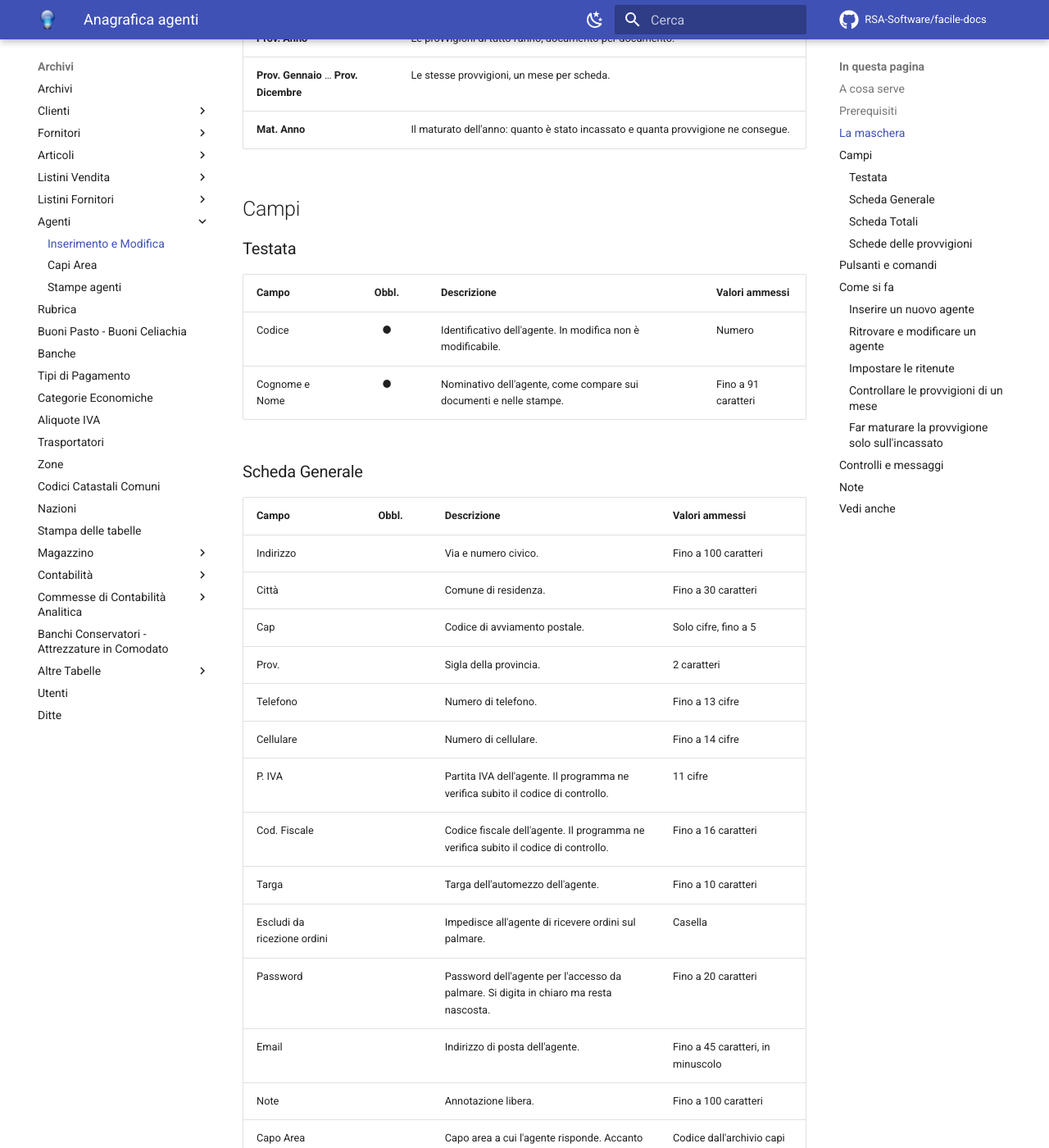
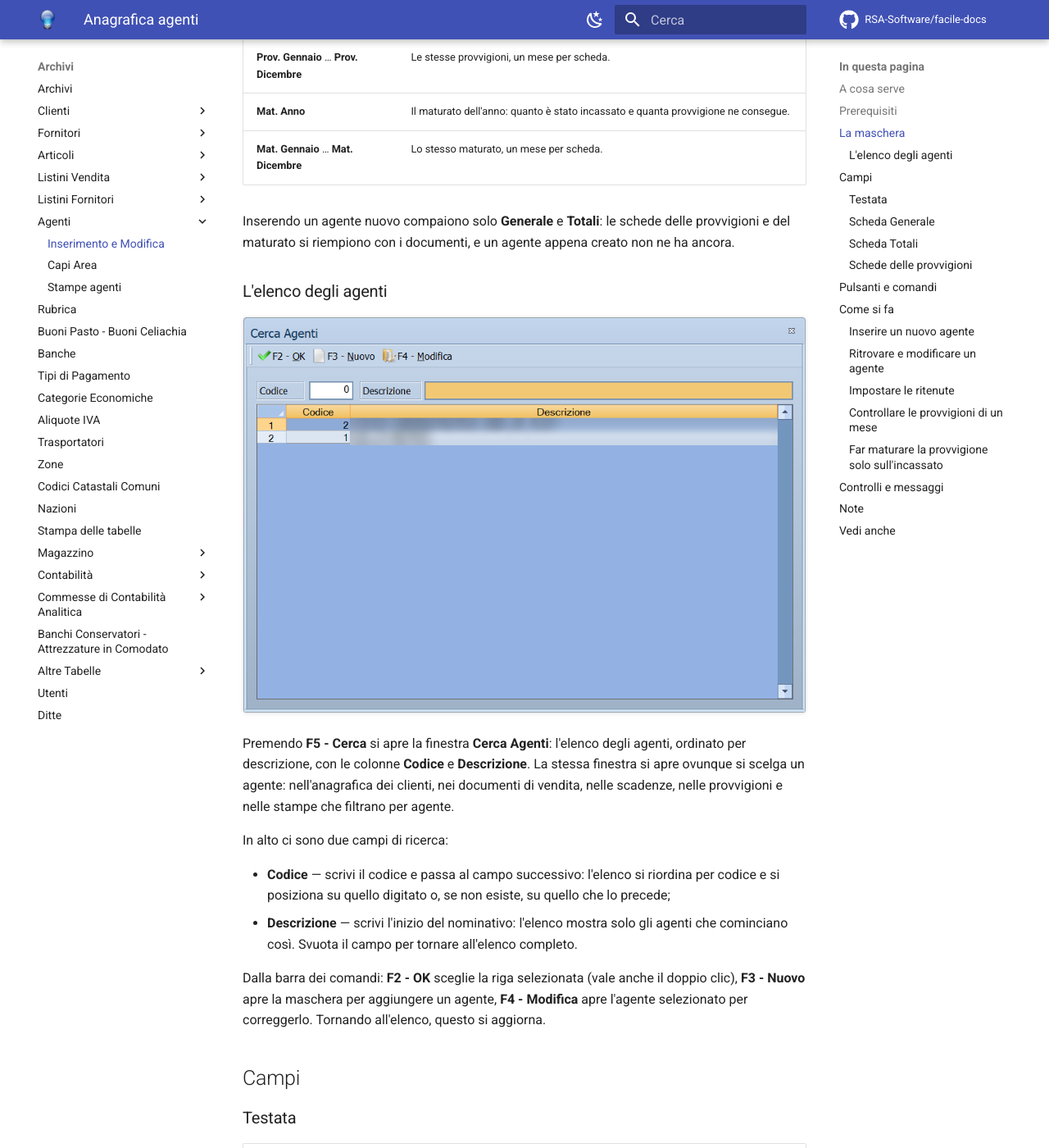
Before and after one commit to RSA-Software/facile-docs, an MkDocs documentation site: the page built from docs/moduli/anagrafiche/anagrafica-agenti.md, in a window 1280 px wide and 1400 px high, scrolled down 1913 px. Shown: the whole window at 82% size. Built offline with MkDocs 1.6.1 and Material for MkDocs 9.7.7, drawn with Linux system fonts in a browser that asks for light colours; comment, search, counter and statistics services are not loaded.

Commit message:
Agenti e capi area: elenchi, schermate col font nuovo e schede del maturato
- Nuove sezioni con schermata "L'elenco degli agenti" e "L'elenco dei capi
  area" (colonne, ricerca per codice e descrizione, F2/F3/F4, da dove si
  aprono): sono le pagine che apre F1 dalle due finestre di ricerca.
- Rifatte col font nuovo le schermate di Anagrafica agenti (con la striscia
  delle schede), Capi area e Stampa agenti; nomi, recapiti e descrizioni
  degli agenti coperti.
- Anagrafica agenti: aggiunte le schede Mat. Gennaio ... Mat. Dicembre e la
  nota che in inserimento compaiono solo Generale e Totali.

Co-Authored-By: Claude Opus 5.5 (1M context) <noreply@anthropic.com>

```diff
--- a/docs/moduli/anagrafiche/anagrafica-agenti.md
+++ b/docs/moduli/anagrafiche/anagrafica-agenti.md
@@ -60,6 +60,34 @@ Le schede sono queste:
 | **Prov. Anno** | Le provvigioni di tutto l'anno, documento per documento. |
 | **Prov. Gennaio** … **Prov. Dicembre** | Le stesse provvigioni, un mese per scheda. |
 | **Mat. Anno** | Il maturato dell'anno: quanto è stato incassato e quanta provvigione ne consegue. |
+| **Mat. Gennaio** … **Mat. Dicembre** | Lo stesso maturato, un mese per scheda. |
+
+Inserendo un agente nuovo compaiono solo **Generale** e **Totali**: le schede
+delle provvigioni e del maturato si riempiono con i documenti, e un agente
+appena creato non ne ha ancora.
+
+### L'elenco degli agenti
+
+![Elenco degli agenti](../../assets/img/anagrafiche/agenti-elenco.png)
+
+Premendo **F5 - Cerca** si apre la finestra **Cerca Agenti**: l'elenco degli
+agenti, ordinato per descrizione, con le colonne **Codice** e **Descrizione**.
+La stessa finestra si apre ovunque si scelga un agente: nell'anagrafica dei
+clienti, nei documenti di vendita, nelle scadenze, nelle provvigioni e nelle
+stampe che filtrano per agente.
+
+In alto ci sono due campi di ricerca:
+
+- **Codice** — scrivi il codice e passa al campo successivo: l'elenco si
+  riordina per codice e si posiziona su quello digitato o, se non esiste, su
+  quello che lo precede;
+- **Descrizione** — scrivi l'inizio del nominativo: l'elenco mostra solo gli
+  agenti che cominciano così. Svuota il campo per tornare all'elenco completo.
+
+Dalla barra dei comandi: **F2 - OK** sceglie la riga selezionata (vale anche
+il doppio clic), **F3 - Nuovo** apre la maschera per aggiungere un agente,
+**F4 - Modifica** apre l'agente selezionato per correggerlo. Tornando
+all'elenco, questo si aggiorna.
 
 ## Campi
 
```
Also changed, not shown: docs/moduli/anagrafiche/capi-area.md (+24 -0 lines), docs/assets/img/anagrafiche/agenti-elenco.png (added), docs/assets/img/anagrafiche/anagrafica-agenti.png, docs/assets/img/anagrafiche/capi-area-elenco.png (added), docs/assets/img/anagrafiche/capi-area.png, docs/assets/img/anagrafiche/stampe-agenti.png.
